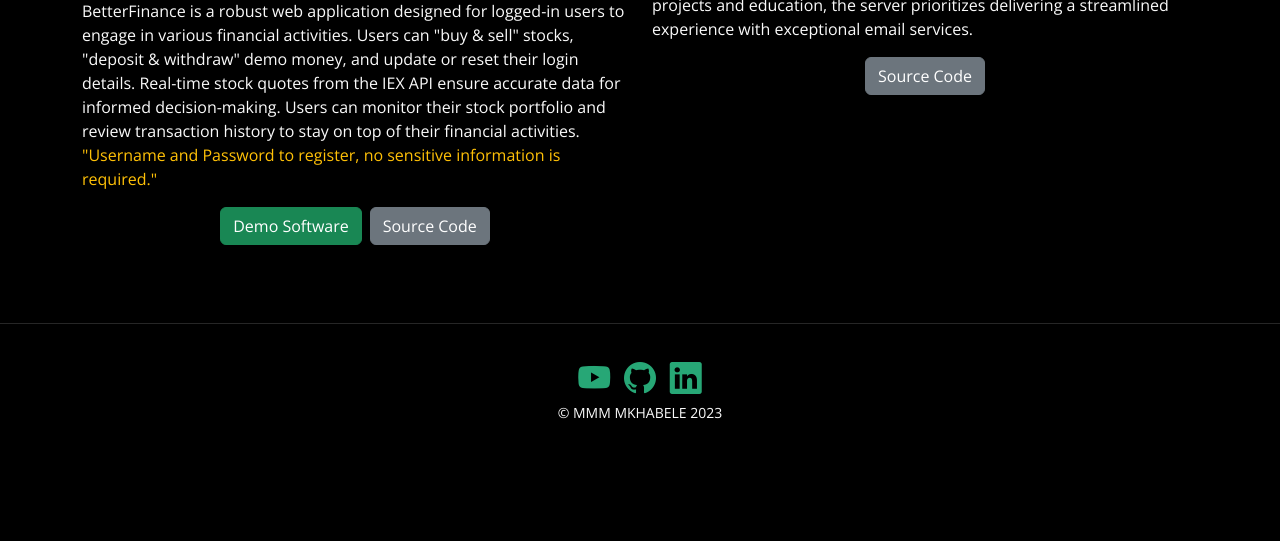
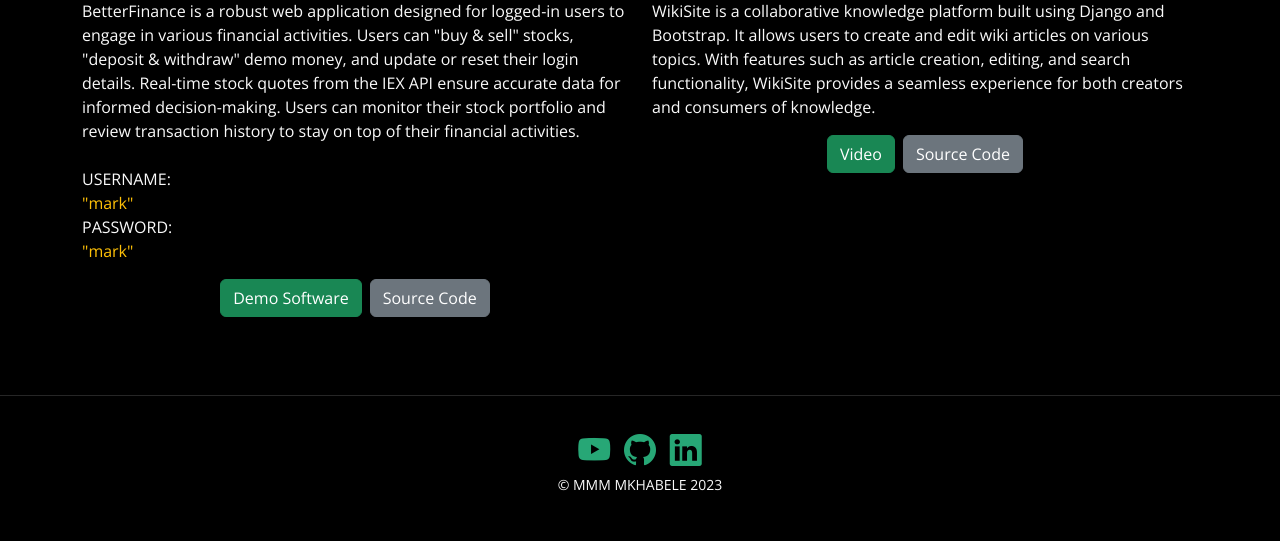
Before and after one commit to mkhmik004/BetterPortfolio, a Flask app: page /projects in a window 1280 px wide. Shown: the part 1568-2109 px from the top of the page. Before the commit the page ends 1987 px from the top, so only its background shows below. Run offline with Flask 3, Linux system fonts and the light colour scheme; some libraries are stand-ins or nearby versions.

Commit message:
projects update

```diff
--- a/portfolio/app/templates/portfolio.html
+++ b/portfolio/app/templates/portfolio.html
@@ -16,10 +16,10 @@
             <p>Below are Projects i've worked on as either part of a course or freelance work</p>
             <span class="text-warning d-block">(For more projects, visit my YouTube & GitHub at the bottom/top right)</span>
 
-            <a href="/contact" class="btn-get-started">Available for hire</a>
-            <a class="btn-get-started mt-3" href="{{ url_for('static', filename='resume/resume.pdf') }}" download="MarkMkhabeleResume.pdf" target="_blank">
-              Download my Resume
-          </a>
+            <a href="/contact" class="btn-get-started">Let's Collaborate</a>
+            <a class="btn-get-started mt-3" href="assets/resume/resume.pdf" target="_blank">
+              Open Resume
+            </a>
 
           </div>
         </div>
@@ -56,7 +56,7 @@
                 <div class="text-center">
                     <img src="/assets/img/BF.png" loading="lazy" alt="BetterFinance App" style="width: 100%; max-width: 1200px; height: auto;">
                 </div>
-                <p>BetterFinance is a robust web application designed for logged-in users to engage in various financial activities. Users can "buy & sell" stocks, "deposit & withdraw" demo money, and update or reset their login details. Real-time stock quotes from the IEX API ensure accurate data for informed decision-making. Users can monitor their stock portfolio and review transaction history to stay on top of their financial activities. <span class="text-warning d-block">"Username and Password to register, no sensitive information is required."</span></p>
+                <p>BetterFinance is a robust web application designed for logged-in users to engage in various financial activities. Users can "buy & sell" stocks, "deposit & withdraw" demo money, and update or reset their login details. Real-time stock quotes from the IEX API ensure accurate data for informed decision-making. Users can monitor their stock portfolio and review transaction history to stay on top of their financial activities.<br><br> USERNAME:<span class="text-warning d-block">"mark"</span>PASSWORD:<span class="text-warning d-block">"mark"</span></p>
                 <div class="button-container mt-3 d-flex justify-content-center">
                     <!-- Software Demo Button -->
                     <a href="https://mkhmik004.pythonanywhere.com" target="_blank" class="btn btn-success">Demo Software</a>
@@ -65,17 +65,21 @@
                 </div>
             </div>
 
-            <!-- Project 2: New Project with Lazy-loaded YouTube Video -->
             <div class="col-md-6 project-item mb-5">
-                <h3>Portfolio Email server</h3>
-                <div class="embed-responsive embed-responsive-16by9 text-center">
-                  <iframe width="100%" height="auto" src="https://www.youtube.com/embed/5bVyB5epMek?si=62Pq50wnSwiVW3KD" title="YouTube video player" frameborder="0" allow="accelerometer; autoplay; clipboard-write; encrypted-media; gyroscope; picture-in-picture;" referrerpolicy="strict-origin-when-cross-origin" allowfullscreen loading="lazy"></iframe>
-                </div>
-                <p>The server efficiently handles HTTP requests and serves dynamic web pages, utilizing the Flask-Mail extension to provide seamless email handling for the contact form. This supports smooth communication and reliable message processing. While the portfolio section showcases projects and education, the server prioritizes delivering a streamlined experience with exceptional email services.</p>                <div class="button-container mt-3 d-flex justify-content-center">
-                    <!-- Source Code Button -->
-                    <a href="https://github.com/mkhmik004/BetterPortfolio" target="_blank" class="btn btn-secondary">Source Code</a>
-                </div>
-            </div>
+              <h3>Wiki Clone</h3>
+              <div class="text-center">
+                  <img src="/assets/img/BF.png" loading="lazy" alt="BetterFinance App" style="width: 100%; max-width: 1200px; height: auto;">
+              </div>
+              <p>WikiSite is a collaborative knowledge platform built using Django and Bootstrap. It allows users to create and edit wiki articles on various topics. With features such as article creation, editing, and search functionality, WikiSite provides a seamless experience for both creators and consumers of knowledge.</p>
+              <div class="button-container mt-3 d-flex justify-content-center">
+                  <!-- Software Demo Button -->
+                  <a href="https://www.youtube.com/watch?v=cdqIl0uor9Q&t=1s" target="_blank" class="btn btn-success">Video</a>
+                  <!-- Source Code Button -->
+                  <a href="https://github.com/mkhmik004/wikisite" target="_blank" class="btn btn-secondary ms-2">Source Code</a>
+              </div>
+          </div>
+
+
 
         </div>
     </div>
```
Also changed, not shown: portfolio/app/templates/index.html (+4 -3 lines), portfolio/app/templates/resume.html (+4 -4 lines), 1 other file.
